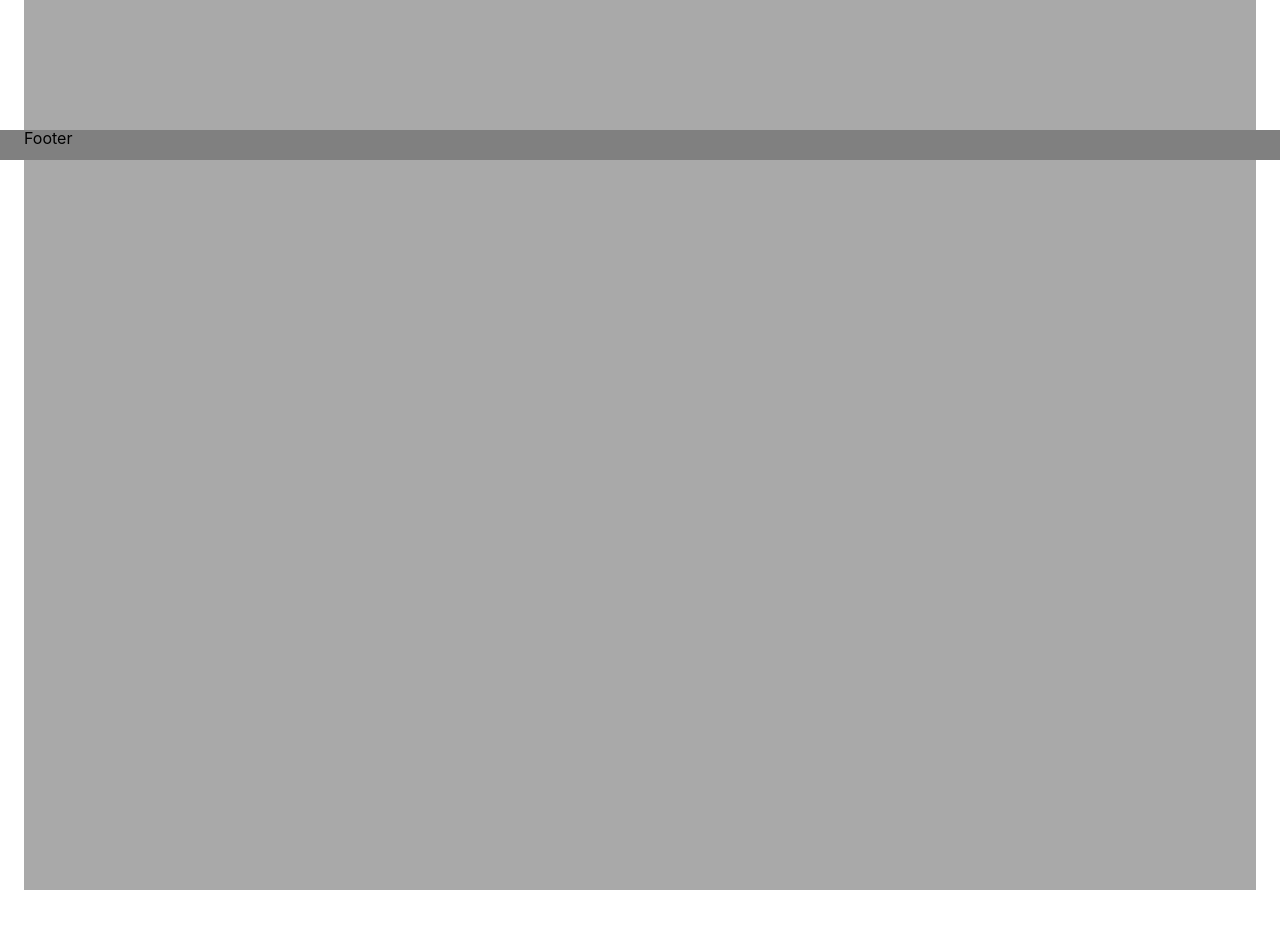
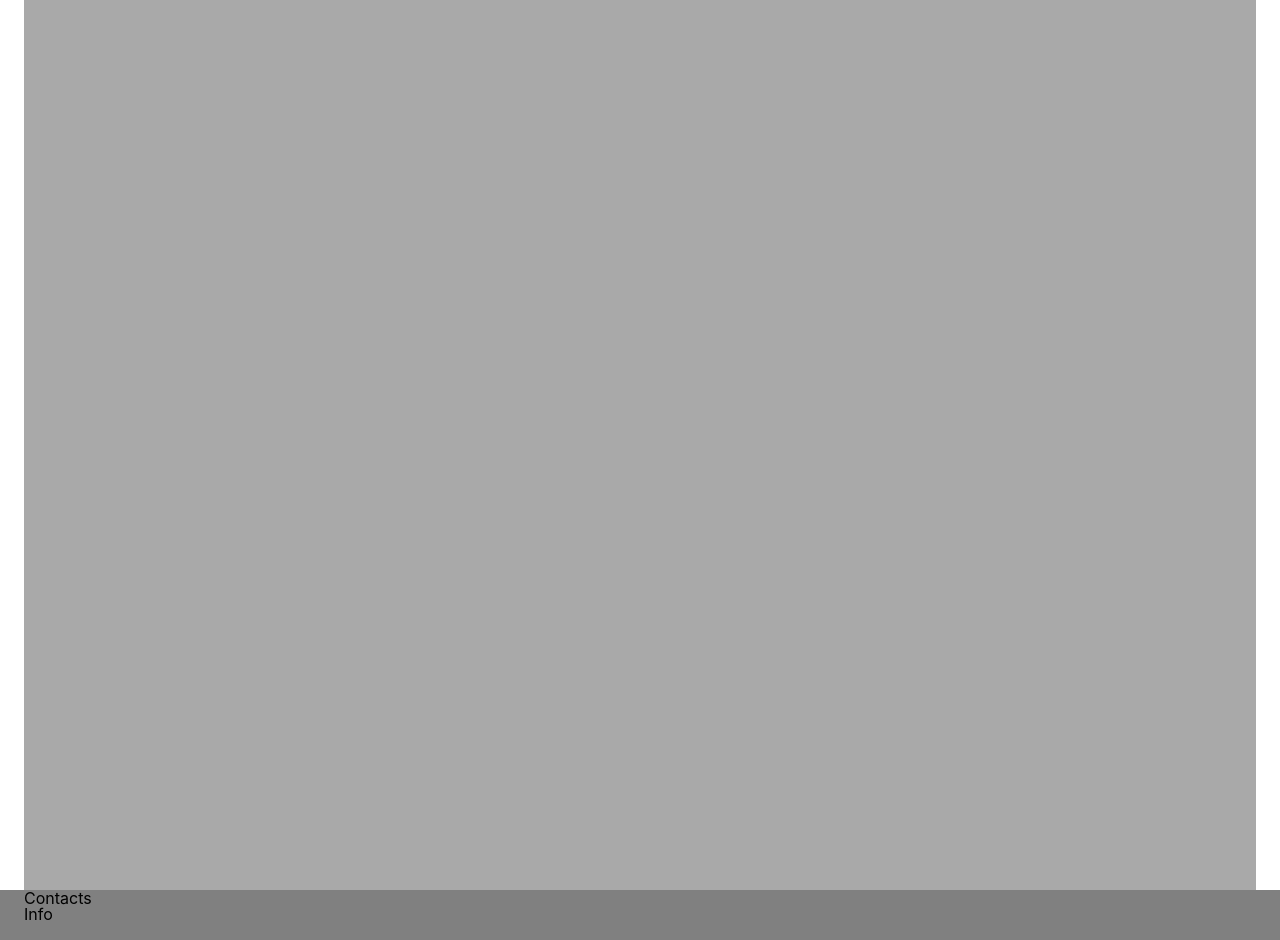
Before and after one commit to Oizys18/gasro, a React (Create React App) app in the folder client/: page / in a window 1280 px wide. Shown: the part 640-1580 px from the top of the page. Before the commit the page ends 1530 px from the top, so only its background shows below. Built offline with nearby package versions, Linux system fonts and the light colour scheme.

Commit message:
Add Footer components

```diff
--- a/client/src/components/Footer.tsx
+++ b/client/src/components/Footer.tsx
@@ -8,7 +8,10 @@ function Footer({ ...props }: Props) {
     <>
       <FooterWrapper>
         <Container>
-          <div>Footer</div>
+          <FooterContainer>
+            <Contacts>Contacts</Contacts>
+            <Info>Info</Info>
+          </FooterContainer>
         </Container>
       </FooterWrapper>
     </>
@@ -17,9 +20,12 @@ function Footer({ ...props }: Props) {
 export default Footer;
 
 const FooterWrapper = styled.div`
-  position: fixed;
   bottom: 0;
   width: 100%;
-  height: 30px;
+  height: 50px;
   background-color: grey;
 `;
+
+const FooterContainer = styled.div``;
+const Contacts = styled.div``;
+const Info = styled.div``;
```
